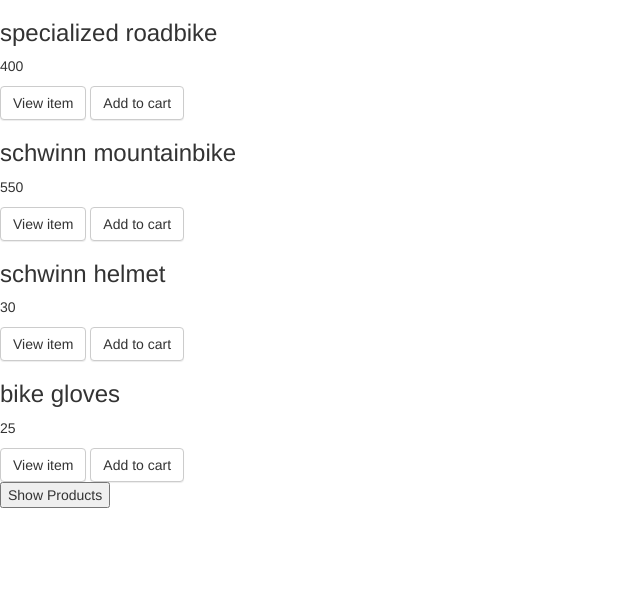
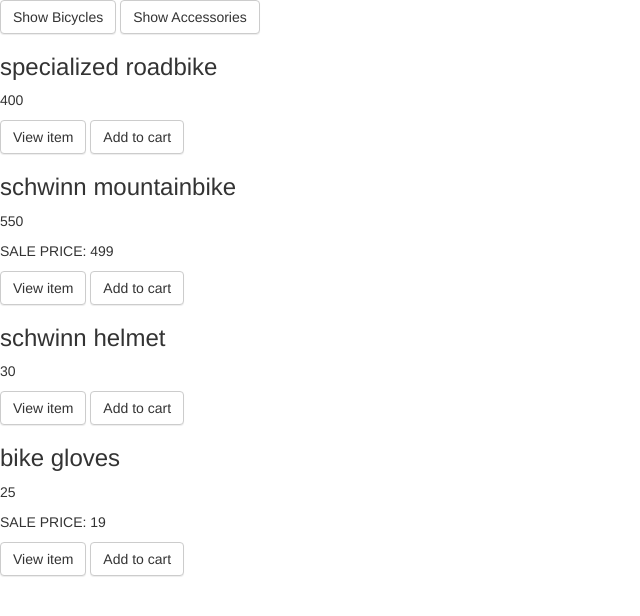
Before and after one commit to Group-404/nozama, a website: page index.html in a window 1280 px wide. Shown: the whole page, without its empty margins (0-640 px from the left). Drawn offline with nearby package versions, Linux system fonts and the light colour scheme.

Commit message:
adds if statement for displaying sale price, and buttons (non-functioning) for 'show bikes' and 'show accessories'

```diff
--- a/assets/scripts/main.js
+++ b/assets/scripts/main.js
@@ -1,14 +1,26 @@
 'use strict';
 
+// fake database. delete when connect to back-end.
 var data = { products: [
-  {name: "specialized roadbike", category: "bike", price: 400},
-  {name: "schwinn mountainbike", category: "bike", price: 550},
-  {name: "schwinn helmet", category: "accessory", price: 30},
-  {name: "bike gloves", category: "accessory", price: 25}
+  {id: 1, name: "specialized roadbike", category: "bike", price: 400},
+  {id: 2, name: "schwinn mountainbike", category: "bike", price: 550, sale: 499},
+  {id: 3, name: "schwinn helmet", category: "accessory", price: 30},
+  {id: 4, name: "bike gloves", category: "accessory", price: 25, sale: 19}
 ]};
 
 $(document).ready(function(){
 
-$("#products").html(View.productIndexHTML({products: data.products}));
+  // on document ready, show all products
+  $("#products").html(View.productIndexHTML({products: data.products}));
+
+  // when click button show-bikes, show only bikes
+  $("#show-bikes").on('click', function(){
+
+  });
+
+  // when click button accessories, show only accessories
+  $("#show-accessories").on('click', function(){
+
+  });
 
 });
--- a/index.html
+++ b/index.html
@@ -10,14 +10,18 @@
 </head>
 <body>
 
+<button id="show-bikes" class="btn btn-default">Show Bicycles</button>
+<button id="show-accessories" class="btn btn-default">Show Accessories</button>
 <div id="products"></div>
-<button id="show-products">Show Products</button>
 
 <!-- Handlebars list of items -->
   <script id="product-template" type="text/x-handlebars-template">
     {{#each products}}
       <h3>{{name}}</h3>
       <p>{{price}}</p>
+      {{#if sale}}
+      <p>SALE PRICE: {{sale}}</p>
+      {{/if}}
         <button class="btn btn-default view-item" data-id={{id}}>View item</button>
         <button class="btn btn-default add-to-cart" data-id={{id}}>Add to cart</button>
     {{/each}}
```
